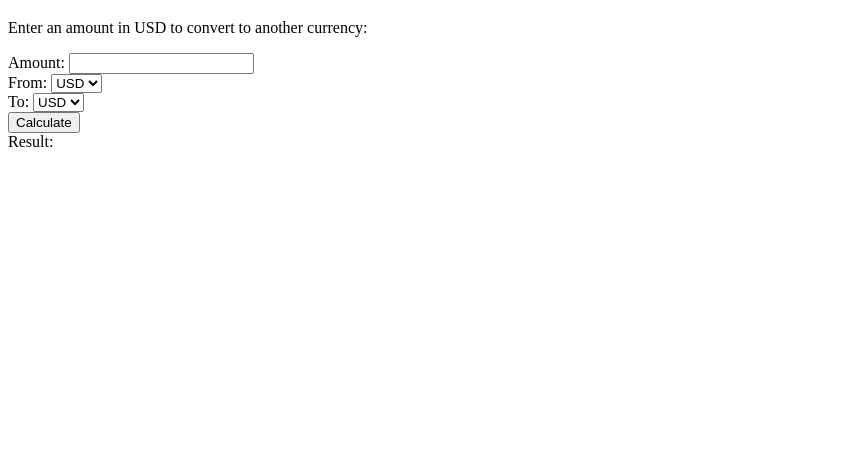
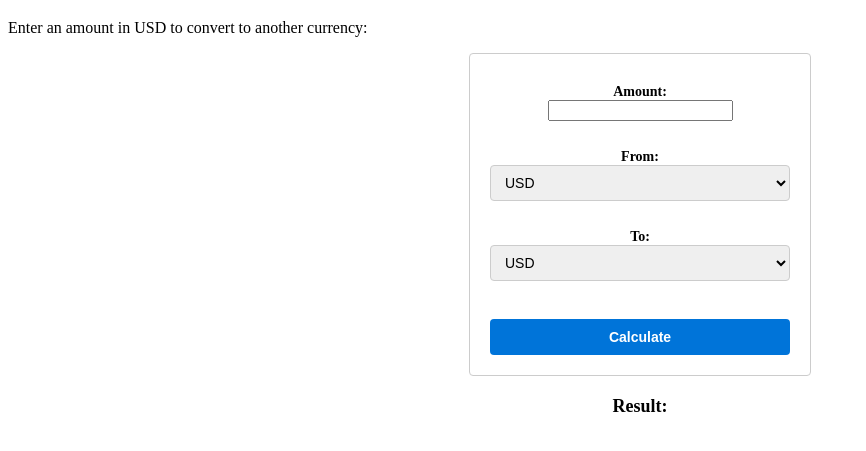
Before and after one commit to lautarodubravka/convertidor-de-divisas-coderhouse, a plain HTML site: page index.html in a window 1280 px wide. Shown: the part 61-512 px from the top of the page, without its empty margins (0-866 px from the left). Drawn offline with Linux system fonts and the light colour scheme.

Commit message:
update 2.0

```diff
--- a/CSS/styles.css
+++ b/CSS/styles.css
@@ -1,21 +1,46 @@
-body {
-    font-family: Arial, sans-serif;
-    margin: 0;
-    padding: 0;
-  }
-
 form {
   display: flex;
   flex-direction: column;
   align-items: center;
-    margin: 20px;
+  width: 300px;
+  margin: 0 auto;
+  padding: 20px;
+  border: 1px solid #ccc;
+  border-radius: 4px;
 }
 
-  label {
+form label {
+  margin-top: 10px;
+  font-size: 14px;
   font-weight: bold;
-    margin: 10px 0;
 }
 
-  input[type="text"] {
+form select,
+form input[type="number"] {
+  width: 100%;
+  height: 36px;
+  padding: 6px 10px;
+  font-size: 14px;
+  border: 1px solid #ccc;
+  border-radius: 4px;
+}
 
+form button[type="submit"] {
+  margin-top: 20px;
+  width: 100%;
+  height: 36px;
+  background-color: #0074d9;
+  color: #fff;
+  font-size: 14px;
+  font-weight: bold;
+  border: none;
+  border-radius: 4px;
+  cursor: pointer;
 }
+
+#result {
+  margin-top: 20px;
+  font-size: 18px;
+  font-weight: bold;
+  text-align: center;
+}
--- a/index.html
+++ b/index.html
@@ -2,6 +2,7 @@
 <html>
 <head>
   <title>USD Currency Converter</title>
+  <link rel="stylesheet" href="./CSS/styles.css">
 </head>
 <body>
   <h1>USD Currency Converter</h1>
```
Lines whose indentation alone changed are shown as unchanged.
